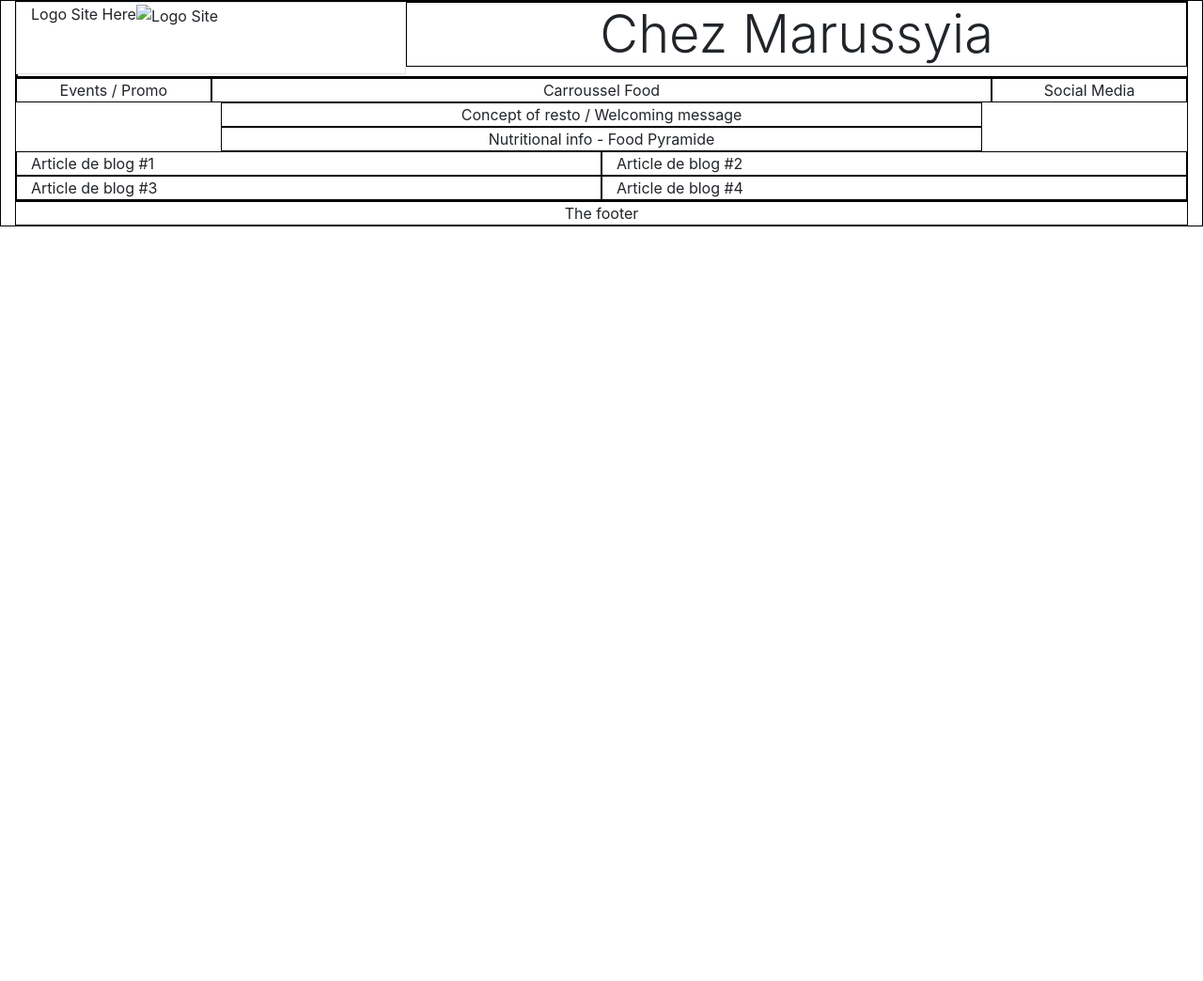
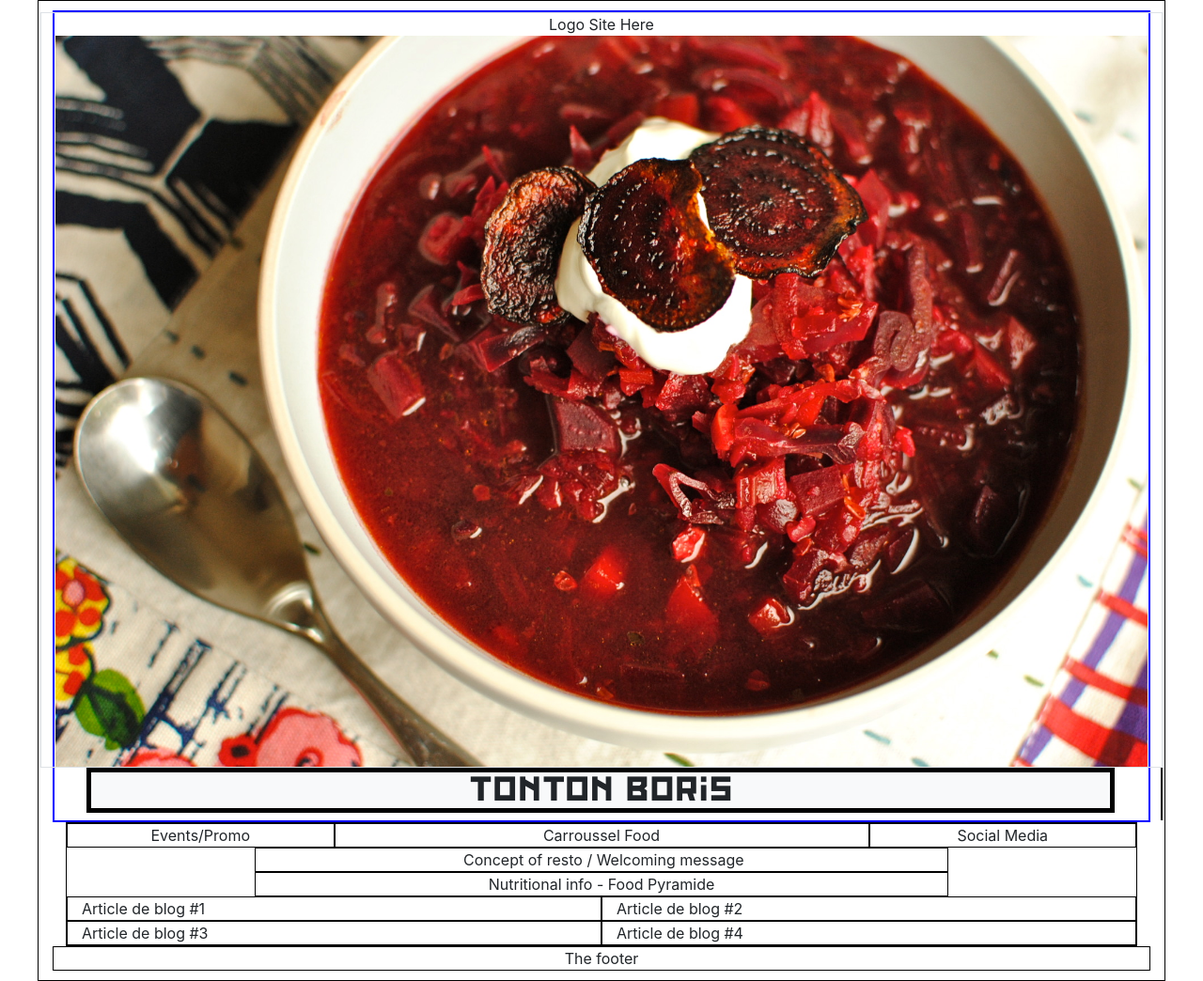
Before and after one commit to corneliushka/restaurant-css-framework, a plain HTML site: page index.html in a window 1280 px wide. Shown: the whole page at 94% size. Before the commit the page ends 800 px from the top, so only its background shows below. Drawn offline with nearby package versions, Linux system fonts and the light colour scheme.

Commit message:
midday commit pre-merging on dev

```diff
--- a/index.html
+++ b/index.html
@@ -6,32 +6,34 @@
             <meta http-equiv="X-UA-Compatible" content="ie=edge">
             <link rel="stylesheet" type="text/css" href="style.css">
             <link rel="stylesheet" href="https://stackpath.bootstrapcdn.com/bootstrap/4.3.1/css/bootstrap.min.css" integrity="sha384-ggOyR0iXCbMQv3Xipma34MD+dH/1fQ784/j6cY/iJTQUOhcWr7x9JvoRxT2MZw1T" crossorigin="anonymous">
-
+            <link href="https://fonts.googleapis.com/css?family=Oswald" rel="stylesheet">
             <title>Restaurant-CSS-Framework WIP v0.1</title>
         </head>
         <body class="container-fluid">
-            <header class="container-fluid">
+                    <header>
                         <div class="row">
-                    <div class="col-4 border">
-                        Logo Site Here<img alt="Logo Site">
+                            <div class="col-12 border text-center ">
+                                Logo Site Here<img src="img/borscht.jpg" class="img-fluid imgFlow" alt="Logo Site">
                             </div>
-                    <h2 class="display-4 col-8 text-center">Chez Marussyia</h2>
+
+                            <h2 class="bg-light col-11 mx-auto text-center">Tonton Boris</h2>
                             <nav>
                             </nav>
                         </div>
                     </header>
-            <main class="container-fluid">
+                    <main class="container">
                         <div class="row">
                         <!-- Aligner sr toute la largeur horizontale ? START -->
-                    <aside class="col-2 order-1 asideComm text-center">Events / Promo</aside>
-                    <section class="col-8 order-2 text-center" >
+                            <aside class="col-3 order-1 asideComm text-center h-25">Events/Promo</aside>
+                            <section class="col-6 mx-auto order-2 text-center" >
                                 Carroussel Food
                             </section>
-                    <aside class="col-2 order-3 asideSocial text-center">Social Media</aside>
+                            <aside class="col-3 order-3 asideSocial text-center h-25">Social Media</aside>
                         <!-- Aligner sur toute la largeur horizontale ? END -->
                         </div>
 
                         <section class="col-8 mx-auto text-center">
+                            <img>
                                     Concept of resto / Welcoming message
                             </section>
                             <section class="col-8 mx-auto text-center">
--- a/style.css
+++ b/style.css
@@ -1,22 +1,40 @@
-* {
+@font-face {
+    font-family: 'Red October'; /*a name to be used later*/
+    src: url('fonts/Red\ October.ttf'); /*URL to font*/
+}
 
-}
+/* * {
+} */
+
 
 body {
     margin: 0 auto;
     border: 1px solid black;
+    max-width: 1200px;
+    padding: 10px;
 }
 
 header {
-    border: 1px solid black;
+    border: 2px solid blue;
 }
 
 img {
     border: 1px solid black;
 }
 
+.imgFlow {
+    background-repeat: no-repeat;
+    background-attachment: fixed;
+    background-size: cover;
+    position: relative;
+}
+
 h2 {
-    border: 1px solid black;
+    border: 5px solid black;
+    font-family: 'Red October', sans-serif;
+    position: absolute;
+    font-size: 5em;
+
 }
 
 nav {
```
Also changed, not shown: fonts/Red October.ttf (added), img/borscht.jpg (added). Lines whose indentation alone changed are shown as unchanged.
